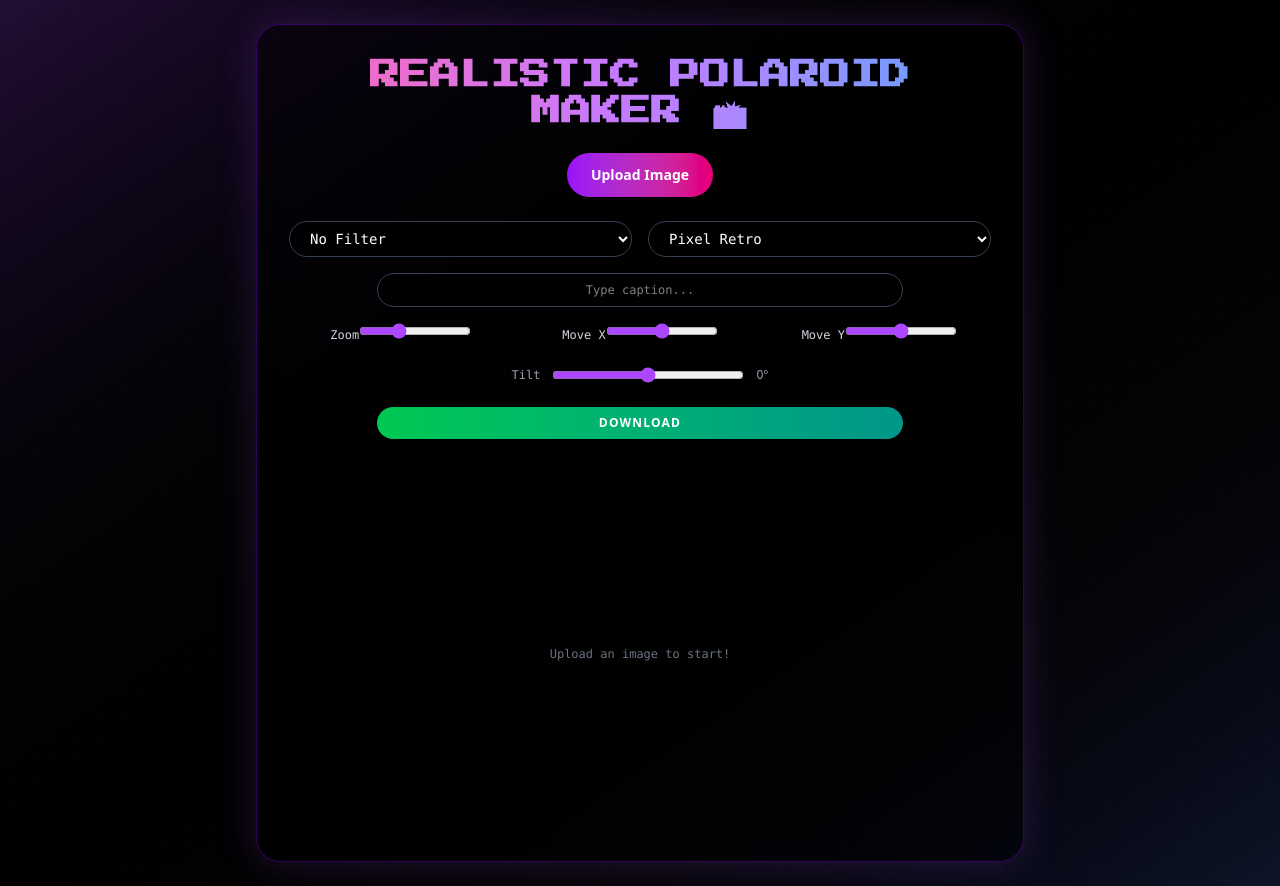
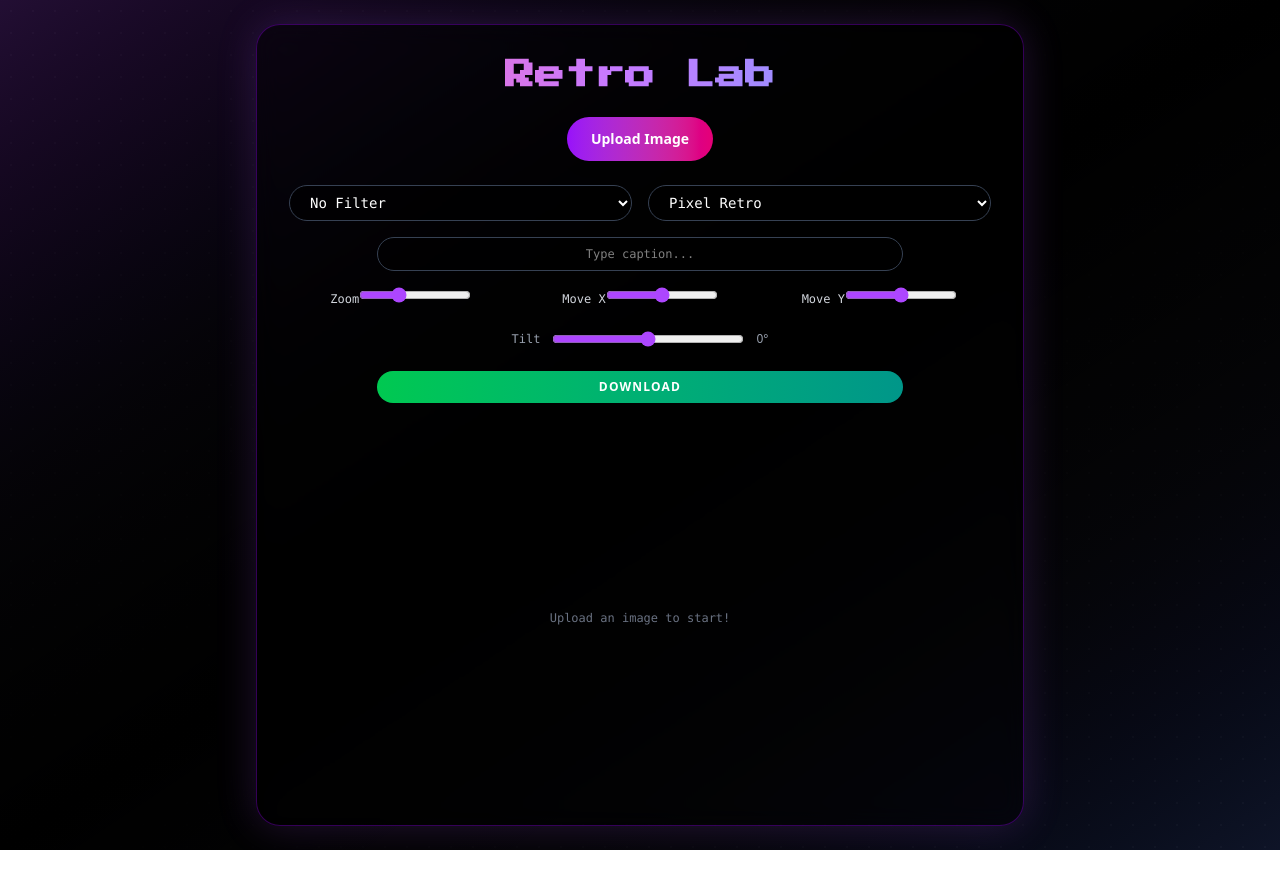
Before and after one commit to mohitjaryal/retro-image-converter, a React (Vite) app: page / in a window 1280 px wide. After the commit the page ends 850 px from the top, so only its background shows below. Built offline with nearby package versions, Linux system fonts and the light colour scheme.

Commit message:
Update App.jsx

```diff
--- a/src/App.jsx
+++ b/src/App.jsx
@@ -140,7 +140,7 @@ export default function App() {
 
       <div className="relative z-10 w-full max-w-3xl bg-black/40 border border-purple-700/40 rounded-3xl p-8 backdrop-blur-md shadow-[0_0_40px_rgba(168,85,247,0.2)]">
         <h1 className="text-3xl text-center mb-6 font-bold text-transparent bg-clip-text bg-gradient-to-r from-pink-400 via-purple-400 to-blue-400 font-['Press_Start_2P']">
-          REALISTIC POLAROID MAKER 📸
+          Retro Lab
         </h1>
 
         {/* Upload */}
```
